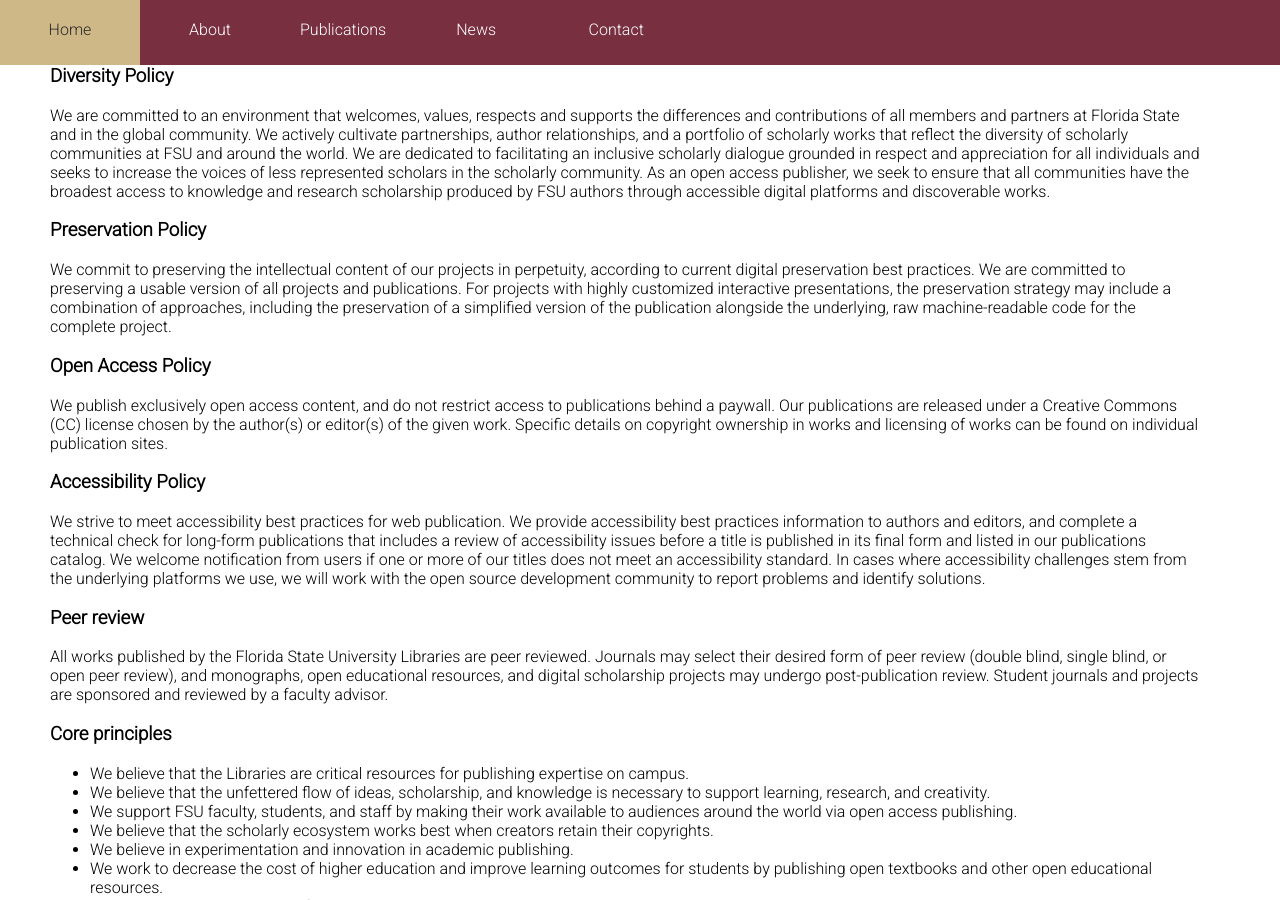
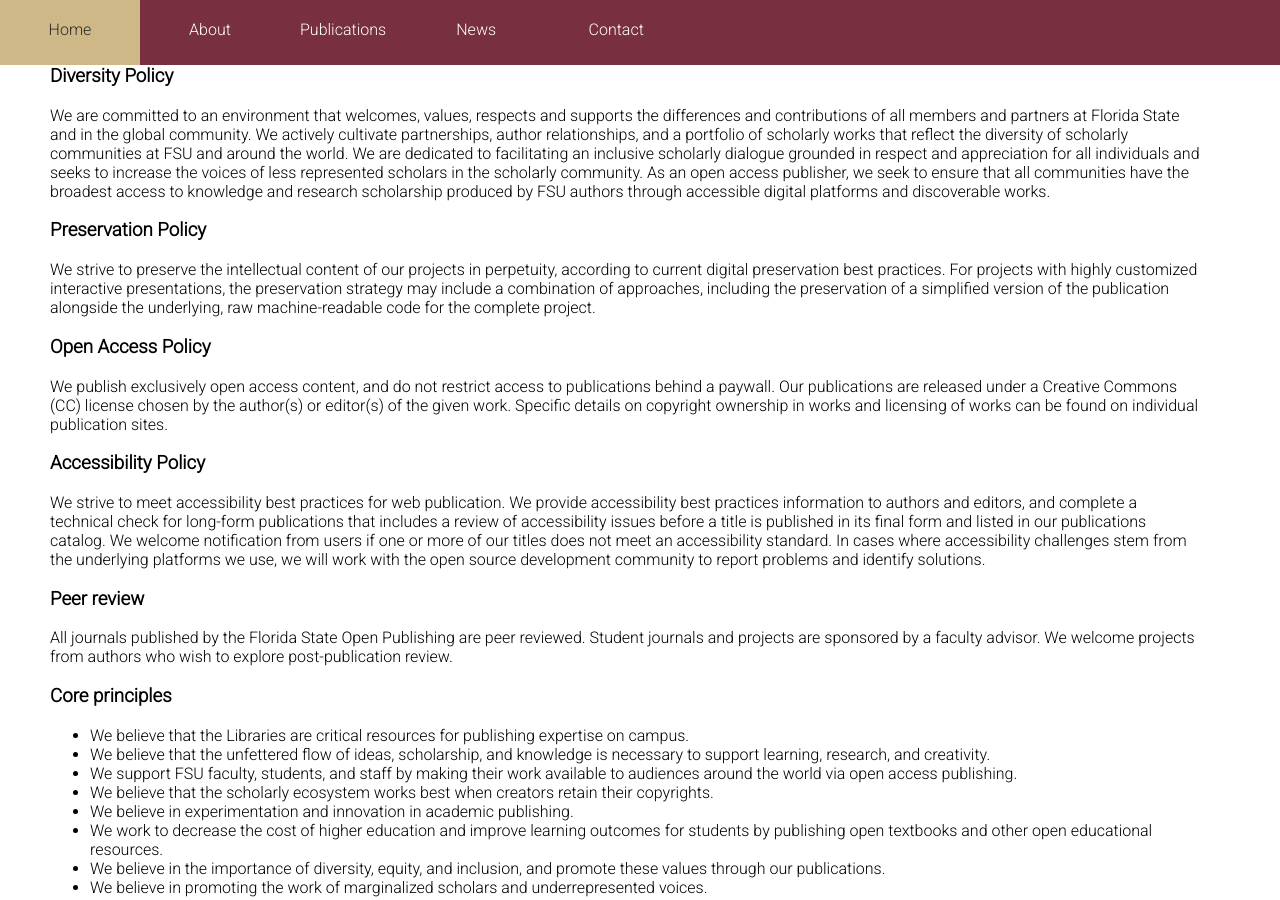
Before and after one commit to fsulibpub/fsulibpub.github.io, a Jekyll site: the page built from about.md, in a window 1280 px wide and 900 px high, scrolled down 970 px. Built offline with Jekyll 4.4.1, drawn with Linux system fonts in a browser that asks for light colours.

Commit message:
Update about.md

```diff
--- a/about.md
+++ b/about.md
@@ -26,21 +26,24 @@ To contact us about publishing opportunities, please use this webform: [https://
 ## Policies
 
 ### Diversity Policy
+
 We are committed to an environment that welcomes, values, respects and supports the differences and contributions of all members and partners at Florida State and in the global community. We actively cultivate partnerships, author relationships, and a portfolio of scholarly works that reflect the diversity of scholarly communities at FSU and around the world. We are dedicated to facilitating an inclusive scholarly dialogue grounded in respect and appreciation for all individuals and seeks to increase the voices of less represented scholars in the scholarly community. As an open access publisher, we seek to ensure that all communities have the broadest access to knowledge and research scholarship produced by FSU authors through accessible digital platforms and discoverable works.
 
 ### Preservation Policy
 
-We commit to preserving the intellectual content of our projects in perpetuity, according to current digital preservation best practices. We are committed to preserving a usable version of all projects and publications. For projects with highly customized interactive presentations, the preservation strategy may include a combination of approaches, including the preservation of a simplified version of the publication alongside the underlying, raw machine-readable code for the complete project.
+We strive to preserve the intellectual content of our projects in perpetuity, according to current digital preservation best practices. For projects with highly customized interactive presentations, the preservation strategy may include a combination of approaches, including the preservation of a simplified version of the publication alongside the underlying, raw machine-readable code for the complete project.
 
 ### Open Access Policy
+
 We publish exclusively open access content, and do not restrict access to publications behind a paywall. Our publications are released under a Creative Commons (CC) license chosen by the author(s) or editor(s) of the given work. Specific details on copyright ownership in works and licensing of works can be found on individual publication sites.
 
 ### Accessibility Policy
+
 We strive to meet accessibility best practices for web publication. We provide accessibility best practices information to authors and editors, and complete a technical check for long-form publications that includes a review of accessibility issues before a title is published in its final form and listed in our publications catalog. We welcome notification from users if one or more of our titles does not meet an accessibility standard. In cases where accessibility challenges stem from the underlying platforms we use, we will work with the open source development community to report problems and identify solutions.
 
 ### Peer review
 
-All works published by the Florida State University Libraries are peer reviewed. Journals may select their desired form of peer review (double blind, single blind, or open peer review), and monographs, open educational resources, and digital scholarship projects may undergo post-publication review. Student journals and projects are sponsored and reviewed by a faculty advisor.
+All journals published by the Florida State Open Publishing are peer reviewed. Student journals and projects are sponsored by a faculty advisor. We welcome projects from authors who wish to explore post-publication review.
 
 ### Core principles
 - We believe that the Libraries are critical resources for publishing expertise on campus.
```
